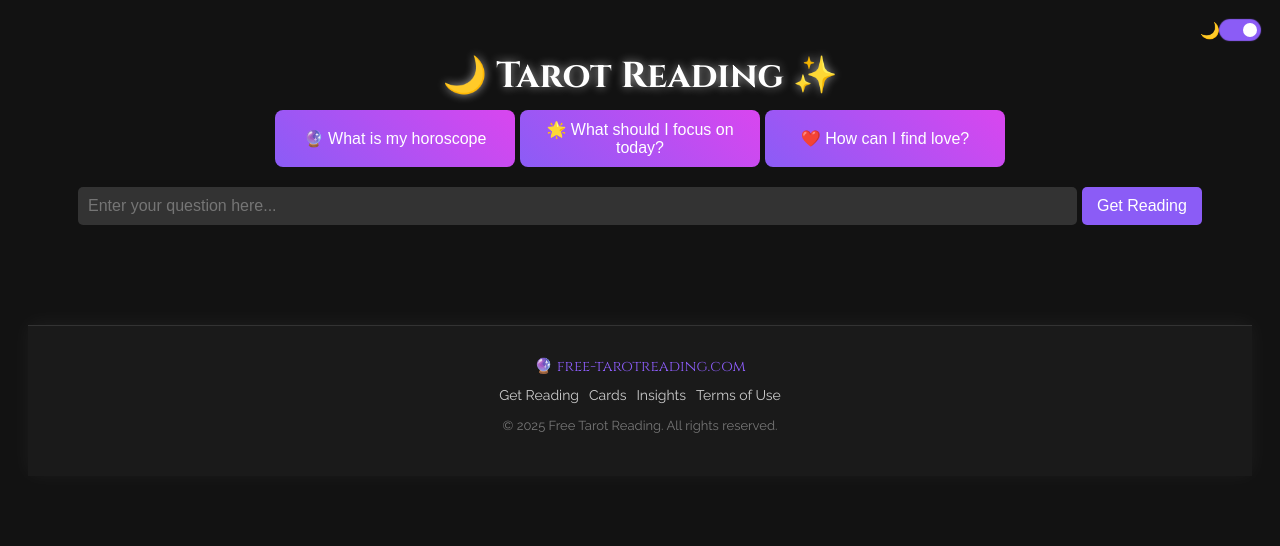
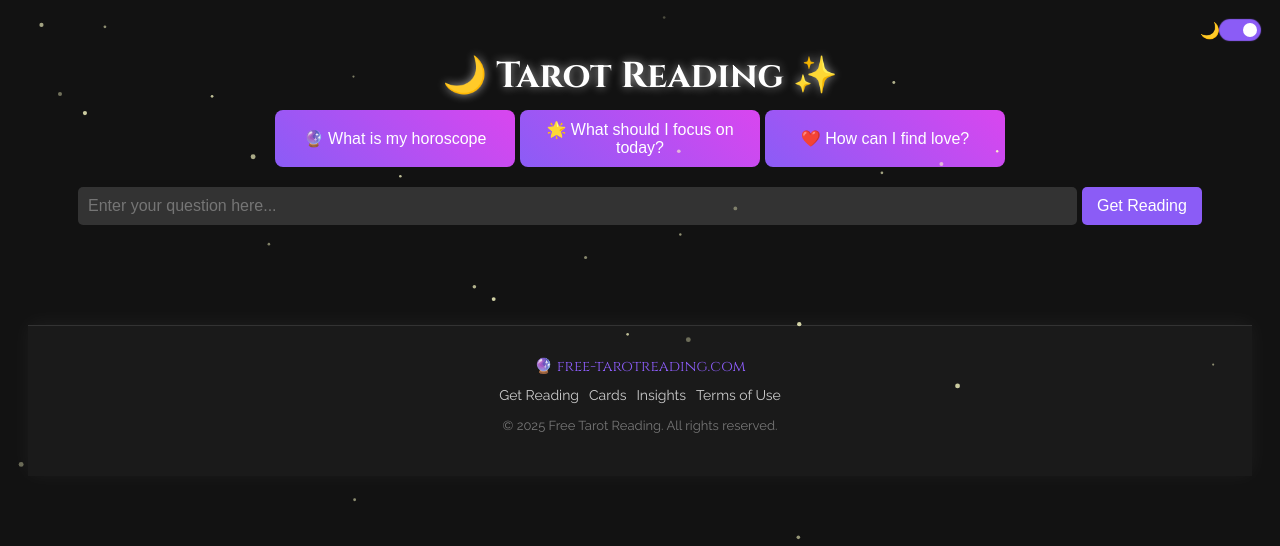
Before and after one commit to kartikeyakotnala/Rarotteading, a website: page public/index.html in a window 1280 px wide. Shown: the top 546 px of the page. Drawn offline with nearby package versions, Linux system fonts and the light colour scheme.

Commit message:
new styling fireflies

```diff
--- a/public/index.html
+++ b/public/index.html
@@ -621,6 +621,18 @@
 	  }
 	}
 
+	#firefly-canvas {
+	  position: fixed;
+	  top: 0;
+	  left: 0;
+	  width: 100%;
+	  height: 100%;
+	  pointer-events: none;
+	  z-index: 0; /* Adjust if you want them behind everything */
+	}
+
+
+
 
 </style>
 <body data-theme="auto">
@@ -685,7 +697,9 @@
 	  </div>
 	</footer>
 
+	<canvas id="firefly-canvas"></canvas>
 
+</body>
 <script>
 
 function triggerShimmer(times = 1) {
@@ -959,7 +973,7 @@ async function fetchInsight(question, cards) {
     return c.reversed ? `${cleanName} (Reversed)` : cleanName;
   });
 
-  const response = await fetch('https://free-tarotreading.com/get-insight', {
+   const response = await fetch('https://free-tarotreading.com/get-insight', {
     method: 'POST',
     headers: { 'Content-Type': 'application/json' },
     body: JSON.stringify({ question, cards: formattedCardNames })
@@ -1025,3 +1039,74 @@ function cleanExpiredReadings() {
 cleanExpiredReadings();
 
 </script>
+
+<script>
+const canvas = document.getElementById('firefly-canvas');
+const ctx = canvas.getContext('2d');
+let fireflies = [];
+
+function resizeCanvas() {
+  canvas.width = window.innerWidth;
+  canvas.height = window.innerHeight;
+}
+
+resizeCanvas();
+window.addEventListener('resize', resizeCanvas);
+
+class Firefly {
+  constructor() {
+    this.reset();
+  }
+
+  reset() {
+    this.x = Math.random() * canvas.width;
+    this.y = Math.random() * canvas.height;
+    this.vx = (Math.random() - 0.5) * 0.6;
+    this.vy = (Math.random() - 0.5) * 0.6;
+    this.radius = Math.random() * 1.5 + 1;
+    this.alpha = Math.random() * 0.5 + 0.3;
+    this.flicker = Math.random() * 0.05;
+  }
+
+  update() {
+    this.x += this.vx;
+    this.y += this.vy;
+    this.alpha += (Math.random() - 0.5) * this.flicker;
+
+    if (this.alpha > 1) this.alpha = 1;
+    if (this.alpha < 0.2) this.alpha = 0.2;
+
+    if (
+      this.x < 0 || this.x > canvas.width ||
+      this.y < 0 || this.y > canvas.height
+    ) {
+      this.reset();
+    }
+  }
+
+  draw() {
+    ctx.beginPath();
+    ctx.fillStyle = `rgba(255, 255, 200, ${this.alpha})`;
+    ctx.arc(this.x, this.y, this.radius, 0, Math.PI * 2);
+    ctx.fill();
+  }
+}
+
+function initFireflies(count = 40) { // ✨ Less for lighter effect
+  for (let i = 0; i < count; i++) {
+    fireflies.push(new Firefly());
+  }
+}
+
+function animate() {
+  ctx.clearRect(0, 0, canvas.width, canvas.height);
+  fireflies.forEach(f => {
+    f.update();
+    f.draw();
+  });
+  requestAnimationFrame(animate);
+}
+
+initFireflies(40);
+animate();
+</script>
```
